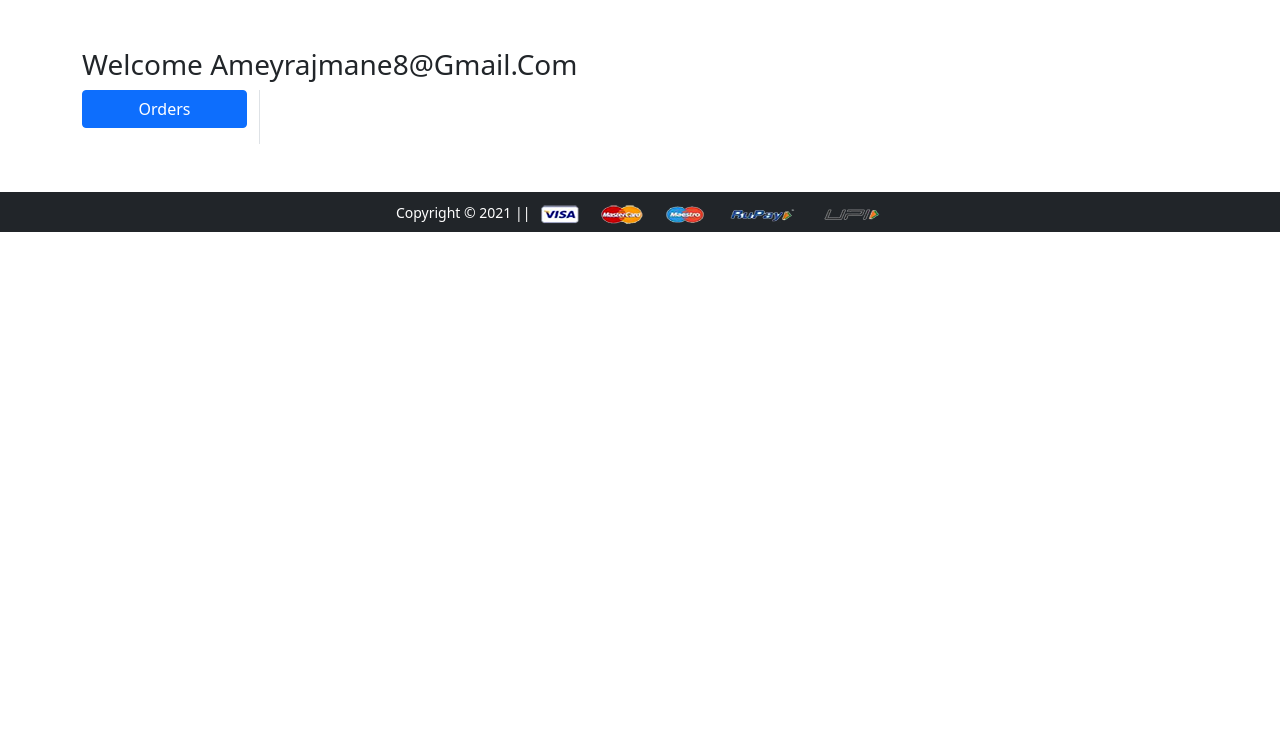
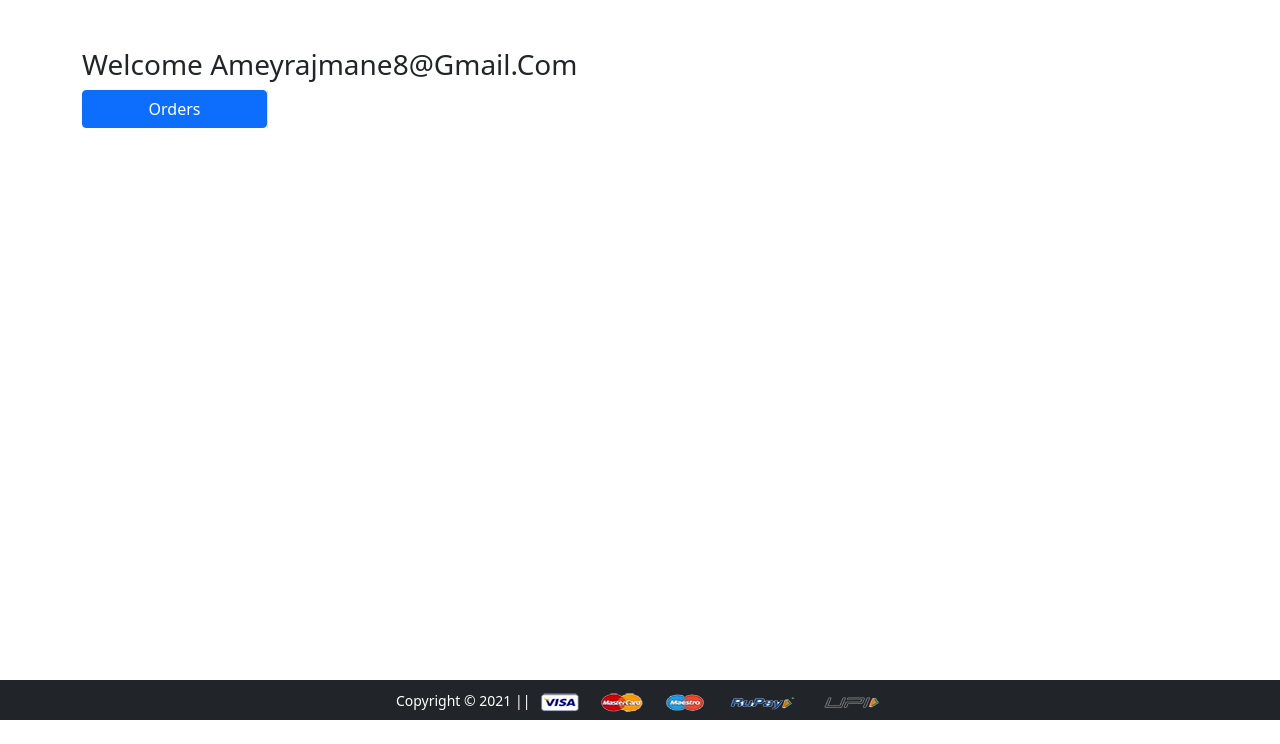
Before and after one commit to ameyrajmane/Ecommerce-Website, a Django app: page /orders/ in a window 1280 px wide. Shown: the part 56-800 px from the top of the page. Run offline with Django 3.2, Linux system fonts and the light colour scheme; a user stored in the database is signed in; data comes from the database, SQL or seed files in the repository; both versions use the stored data as it was after the commit; some libraries are stand-ins or nearby versions.

Commit message:
changes done

```diff
--- a/app/templates/app/address.html
+++ b/app/templates/app/address.html
@@ -24,6 +24,7 @@
                             <p>State: {{ad.state}}</p>
                             <p>PinCode: {{ad.zipcode}}</p>
                         </div>
+                        <a href="#" class="btn btn-sm btn-secondary mr-3 remove-cart" pid="{{customer.zipcode}}">Remove Address</a>
                     </div>
                 </div>
                 {% endfor %}
--- a/app/templates/app/orders.html
+++ b/app/templates/app/orders.html
@@ -2,8 +2,14 @@
 {% load static %}
 {% block title %}Orders{% endblock title %}
 {% block main-content %}
+<style>
+    .main{
+    min-height: 73vh;
+    }
+</style>
 <div class="container my-5">
     <div class="row">
+        <div class="main">
         <h3>Welcome <span class="text-capitalize">{{request.user}}</span></h3>
         <div class="col-sm-2 border-end">
             <ul class="list-unstyled">
@@ -57,6 +63,7 @@
             </div><hr>
             {% endfor %}
         </div>
+            </div>
     </div>
 </div>
 {% endblock main-content %}
--- a/app/views.py
+++ b/app/views.py
@@ -135,6 +135,9 @@ def buy_now(request):
 @login_required
 def address(request):
     add = Customer.objects.filter(user=request.user)
+    # zip_code = request.GET['zipcode']
+    # c = Customer.objects.get(Q(zipcode=zip_code) & Q(user=request.user))
+    # c.delete()
     return render(request, 'app/address.html', {'add': add, 'active': 'btn-primary'})
 
 @login_required
```
Also changed, not shown: db.sqlite3.
